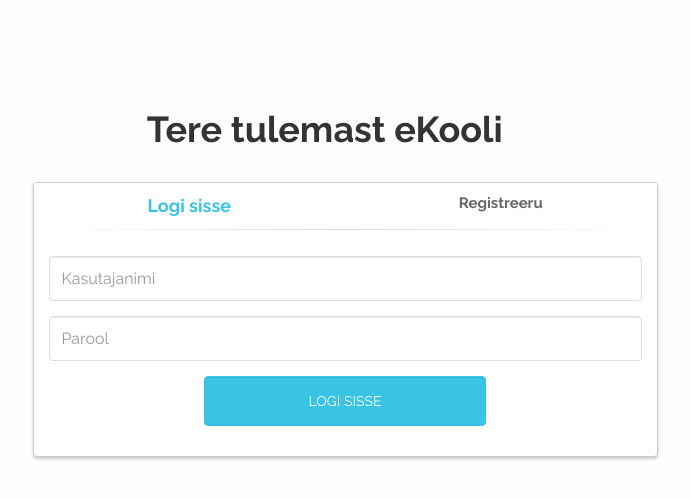
After one commit to ricokoiv/Kasutajaliidesed, a PHP site: page /login.html in a window 1280 px wide. The commit adds this page. Shown: the top 499 px of the page, without its empty margins (295-985 px from the left). Run offline with PHP 8.4, Linux system fonts and the light colour scheme; some libraries are stand-ins or nearby versions.

Commit message:
Login/register leht ilma funktsionaalsuseta

```diff
--- a/css/custom.css
+++ b/css/custom.css
@@ -117,3 +117,108 @@ h3 {
       margin-right: 0;
   }
 }
+
+/*Login & Register CSS*/
+
+.panel-login {
+	border-color: #ccc;
+	-webkit-box-shadow: 0px 2px 3px 0px rgba(0,0,0,0.2);
+	-moz-box-shadow: 0px 2px 3px 0px rgba(0,0,0,0.2);
+	box-shadow: 0px 2px 3px 0px rgba(0,0,0,0.2);
+}
+.panel-login>.panel-heading {
+	color: #00415d;
+	background-color: #fff;
+	border-color: #fff;
+	text-align:center;
+}
+.panel-login>.panel-heading a{
+	text-decoration: none;
+	color: #666;
+	font-weight: bold;
+	font-size: 15px;
+	-webkit-transition: all 0.1s linear;
+	-moz-transition: all 0.1s linear;
+	transition: all 0.1s linear;
+}
+.panel-login>.panel-heading a.active{
+	color: #39C3E4;
+	font-size: 18px;
+}
+.panel-login>.panel-heading hr{
+	margin-top: 10px;
+	margin-bottom: 0px;
+	clear: both;
+	border: 0;
+	height: 1px;
+	background-image: -webkit-linear-gradient(left,rgba(0, 0, 0, 0),rgba(0, 0, 0, 0.15),rgba(0, 0, 0, 0));
+	background-image: -moz-linear-gradient(left,rgba(0,0,0,0),rgba(0,0,0,0.15),rgba(0,0,0,0));
+	background-image: -ms-linear-gradient(left,rgba(0,0,0,0),rgba(0,0,0,0.15),rgba(0,0,0,0));
+	background-image: -o-linear-gradient(left,rgba(0,0,0,0),rgba(0,0,0,0.15),rgba(0,0,0,0));
+}
+.panel-login input[type="text"],.panel-login input[type="email"],.panel-login input[type="password"] {
+	height: 45px;
+	border: 1px solid #ddd;
+	font-size: 16px;
+	-webkit-transition: all 0.1s linear;
+	-moz-transition: all 0.1s linear;
+	transition: all 0.1s linear;
+}
+.panel-login input:hover,
+.panel-login input:focus {
+	outline:none;
+	-webkit-box-shadow: none;
+	-moz-box-shadow: none;
+	box-shadow: none;
+	border-color: #ccc;
+}
+.btn-login {
+	background-color: #39C3E4;
+	outline: none;
+	color: #fff;
+	font-size: 14px;
+	height: auto;
+	font-weight: normal;
+	padding: 14px 0;
+	text-transform: uppercase;
+	border-color: #39C3E4;
+}
+.btn-login:hover,
+.btn-login:focus {
+	color: #fff;
+	background-color: #53A3CD;
+	border-color: #53A3CD;
+}
+.forgot-password {
+	text-decoration: underline;
+	color: #888;
+}
+.forgot-password:hover,
+.forgot-password:focus {
+	text-decoration: underline;
+	color: #666;
+}
+
+.btn-register {
+	background-color: #39C3E4;
+	outline: none;
+	color: #fff;
+	font-size: 14px;
+	height: auto;
+	font-weight: normal;
+	padding: 14px 0;
+	text-transform: uppercase;
+	border-color: #39C3E4;
+}
+.btn-register:hover,
+.btn-register:focus {
+	color: #fff;
+	background-color: #53A3CD;
+	border-color: #53A3CD;
+}
+
+.login-header {
+    margin-top: 7%;
+    margin-bottom: 1%;
+    padding-bottom: 10px;
+}
--- /dev/null
+++ b/login.html
@@ -0,0 +1,91 @@
+<!DOCTYPE html>
+<html lang="en">
+
+<head>
+    <meta charset="utf-8">
+    <meta http-equiv="X-UA-Compatible" content="IE=edge">
+    <meta name="viewport" content="width=device-width, initial-scale=1">
+    <title>Kasutajaliidesed</title>
+
+    <!-- Bootstrap -->
+    <link href="css/bootstrap.min.css" rel="stylesheet">
+    <link href="css/custom.css" rel="stylesheet">
+    <link href='https://fonts.googleapis.com/css?family=Raleway:400,700,600,300,800' rel='stylesheet' type='text/css'>
+
+</head>
+
+<body>
+    <div class="container-fluid">
+        <div class="col-md-6 col-md-offset-4 login-header">
+            <h1>Tere tulemast eKooli</h1>
+        </div>
+    	<div class="row">
+			<div class="col-md-6 col-md-offset-3">
+				<div class="panel panel-login">
+					<div class="panel-heading">
+						<div class="row">
+							<div class="col-xs-6">
+								<a href="#" class="active" id="login-form-link">Logi sisse</a>
+							</div>
+							<div class="col-xs-6">
+								<a href="#" id="register-form-link">Registreeru</a>
+							</div>
+						</div>
+						<hr>
+					</div>
+					<div class="panel-body">
+						<div class="row">
+							<div class="col-lg-12">
+								<form id="login-form" action="index.html" method="post" role="form" style="display: block;">
+									<div class="form-group">
+										<input type="text" name="username" id="username" tabindex="1" class="form-control" placeholder="Kasutajanimi" value="">
+									</div>
+									<div class="form-group">
+										<input type="password" name="password" id="password" tabindex="2" class="form-control" placeholder="Parool">
+									</div>
+									<div class="form-group">
+										<div class="row">
+											<div class="col-sm-6 col-sm-offset-3">
+												<input type="submit" name="login-submit" id="login-submit" tabindex="4" class="form-control btn btn-login" value="Logi sisse">
+											</div>
+										</div>
+									</div>
+								</form>
+								<form id="register-form" action="#" method="post" role="form" style="display: none;">
+									<div class="form-group">
+										<input type="text" name="username" id="username" tabindex="1" class="form-control" placeholder="Kasutajanimi" value="">
+									</div>
+									<div class="form-group">
+										<input type="email" name="email" id="email" tabindex="1" class="form-control" placeholder="E-mail" value="">
+									</div>
+									<div class="form-group">
+										<input type="password" name="password" id="password" tabindex="2" class="form-control" placeholder="Parool">
+									</div>
+									<div class="form-group">
+										<input type="password" name="confirm-password" id="confirm-password" tabindex="2" class="form-control" placeholder="Korda parooli">
+									</div>
+									<div class="form-group">
+										<div class="row">
+											<div class="col-sm-6 col-sm-offset-3">
+												<input type="submit" name="register-submit" id="register-submit" tabindex="4" class="form-control btn btn-register" value="Registreeru">
+											</div>
+										</div>
+									</div>
+								</form>
+							</div>
+						</div>
+					</div>
+				</div>
+			</div>
+		</div>
+	</div>
+
+
+    <!-- jQuery (necessary for Bootstrap's JavaScript plugins) -->
+    <script src="https://ajax.googleapis.com/ajax/libs/jquery/1.11.3/jquery.min.js"></script>
+    <!-- Include all compiled plugins (below), or include individual files as needed -->
+    <script src="js/bootstrap.min.js"></script>
+    <script src="js/login.js"></script>
+</body>
+
+</html>
```
